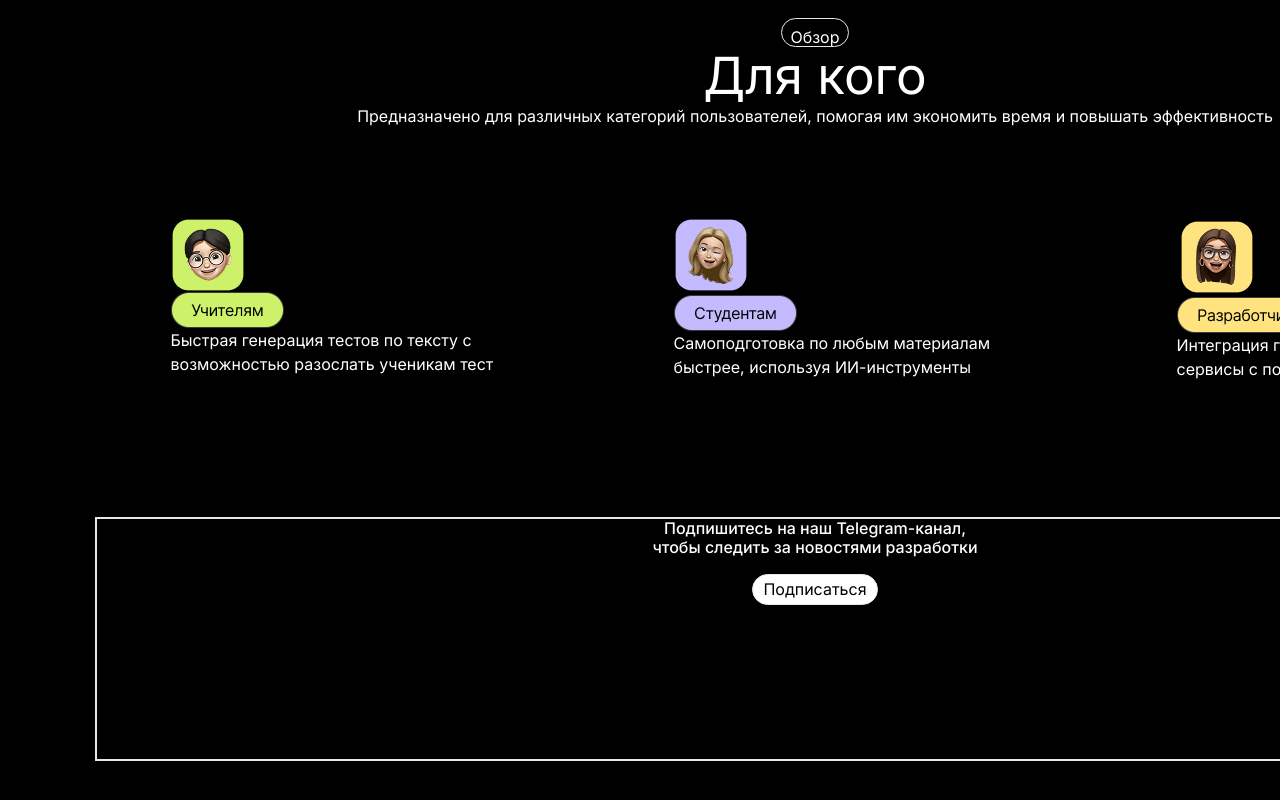
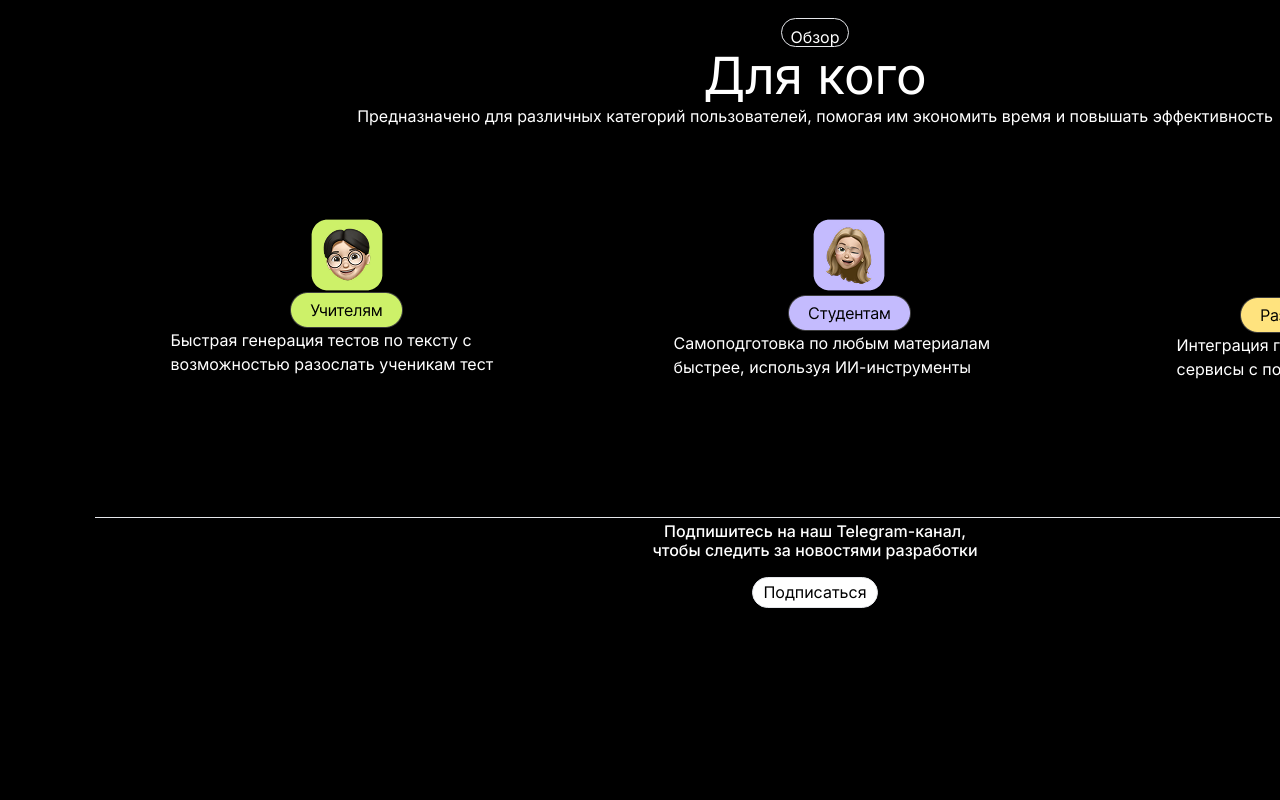
Before and after one commit to shampsdev/kvizik-frontend, a React (Vite) app: page / in a window 1280 px wide. Shown: the part 1580-2380 px from the top of the page. Built offline with nearby package versions, Linux system fonts and the light colour scheme; no server answers.

Commit message:
fixed direction to center

```diff
--- a/src/components/MainPage/MainPage.module.css
+++ b/src/components/MainPage/MainPage.module.css
@@ -4,7 +4,6 @@
     height: 448px;
     grid-template-columns:513px 1fr;
     column-gap: 59px;
-
 }
 .section {
     border-radius: 18px;
@@ -89,6 +88,7 @@
     grid-template-columns: 316px 316px;
     column-gap: 41px;
     row-gap: 35px;
+    width: 673px;
 
 }
 .review{
@@ -152,7 +152,7 @@
 .footer{
     width: 100%;
     height: 244px;
-    border-width: 2px;
+    border: none;
     top: 2390px;
     display: flex;
     justify-content: center;
--- a/src/components/MainPage/MainPage.tsx
+++ b/src/components/MainPage/MainPage.tsx
@@ -8,7 +8,7 @@ import Student from "../../assets/Student.png"
 import forTeacher from "../../assets/for-teacher.png"
 import forStudents from "../../assets/for-students.png"
 import forDevelopers from "../../assets/for-developers.png"
-import imgAi from  "../../assets/imgAi.png"
+import imgAi from "../../assets/imgAi.png"
 import TgSection from "@/components/MainPage/TgSection/TgSection.tsx";
 
 const MainPage = () => {
@@ -30,8 +30,7 @@ const MainPage = () => {
                     <div style={{
                         width: "513px",
                         height: "183.60000610351562px",
-                        gap: "10.8px"
-
+                        gap: "10.8px",
                     }}>
                         <div style={{
                             fontSize: "45px",
@@ -55,7 +54,7 @@ const MainPage = () => {
                                 gap: "5px",
 
                             }}>
-                                <img src={imgAi}/>
+                                <img src={imgAi} alt={"sorry,image was lost"}/>
                                 <div style={{
                                     width: "371px",
                                     height: "54px",
@@ -160,36 +159,78 @@ const MainPage = () => {
                 </div>
                 <div className={styles.forWhoUse}>
                     <div style={{
-                        width:"352px"
+                        width: "352px"
                     }}>
-                        <img src={Teacher}/>
-                        <img src={forTeacher}/>
-                        <h3 style={{color:"white",justifyContent:"center"}}>Быстрая генерация тестов по тексту с возможностью разослать ученикам тест</h3>
+                        <div style={{
+                            display: "flex",
+                            justifyContent: "center"
+                        }}>
+                            <img src={Teacher} alt={"sorry,image was lost"}/>
+                        </div>
+
+                        <div style={{
+                            display: "flex",
+                            justifyContent: "center"
+                        }}>
+                            <img src={forTeacher} alt={"sorry,image was lost"}/>
+                        </div>
+                        <h3 style={{color: "white", justifyContent: "center"}}>Быстрая генерация тестов по тексту с
+                            возможностью разослать ученикам тест</h3>
                     </div>
                     <div style={{
-                        width:"352px"
+                        width: "352px"
                     }}>
-                        <img src={Student}/>
-                        <img src={forStudents}/>
-                        <h3 style={{color:"white", justifyContent:"center"}}>Самоподготовка по любым материалам быстрее, используя ИИ-инструменты</h3>
+                        <div style={{
+                            display: "flex",
+                            justifyContent: "center"
+                        }}>
+                            <img src={Student} alt={"sorry,image was lost"}/>
+                        </div>
+
+                        <div style={{
+                            display: "flex",
+                            justifyContent: "center"
+                        }}>
+                            <img src={forStudents} alt={"sorry,image was lost"}/>
+                        </div>
+
+
+                        <h3 style={{color: "white", justifyContent: "center"}}>Самоподготовка по любым материалам
+                            быстрее, используя ИИ-инструменты</h3>
                     </div>
                     <div style={{
-                        width:"283px"
+                        width: "283px",
                     }}>
-                        <img src={Developer}/>
-                        <img src={forDevelopers}/>
-                        <h3 style={{color:"white",justifyContent:"center"}}>Интеграция генератора тестов в их сервисы с помощью API</h3>
+                        <div style={{
+                            display: "flex",
+                            justifyContent: "center"
+                        }}>
+                            <img src={Developer} alt={"sorry,image was lost"}/>
+                        </div>
+                        <div style={{
+                            display: "flex",
+                            justifyContent: "center"
+                        }}>
+                            <img src={forDevelopers} alt={"sorry,image was lost"}/>
+                        </div>
+
+
+                        <h3 style={{color: "white", justifyContent: "center"}}>Интеграция генератора тестов в их сервисы
+                            с помощью API
+                        </h3>
                     </div>
                 </div>
+                <hr style={{width: "100%", color: "white", height: "5px"}}/>
             </div>
             <div className={styles.footer}>
+
                 <div style={{
                     width: "344px",
                     height: "86px",
                     top: "143px",
                     left: "548px",
-                    display:"flex",
-                    justifyContent:"center",
+                    display: "flex",
+                    justifyContent: "center",
                     flexDirection: "column",
 
                 }}>
@@ -198,7 +239,6 @@ const MainPage = () => {
                         height: "38px",
                         top: "57px",
                         left: "548px",
-
 
 
                     }}>
@@ -215,9 +255,9 @@ const MainPage = () => {
                         }}>Подпишитесь на наш Telegram-канал, чтобы следить за новостями разработки</h3>
                     </div>
                     <div style={{
-                        paddingTop:"17px",
-                        display:"flex",
-                        justifyContent:"center"
+                        paddingTop: "17px",
+                        display: "flex",
+                        justifyContent: "center"
                     }}>
                         <button style={{
                             width: "126px",
@@ -226,13 +266,12 @@ const MainPage = () => {
                             borderWidth: "1px",
                             top: "112px",
                             left: "657px",
-                            backgroundColor:"white",
-
-                        }}>Подписаться</button>
+                            backgroundColor: "white",
+                        }}>Подписаться
+                        </button>
                     </div>
                 </div>
             </div>
-
         </div>
 
     );
```
